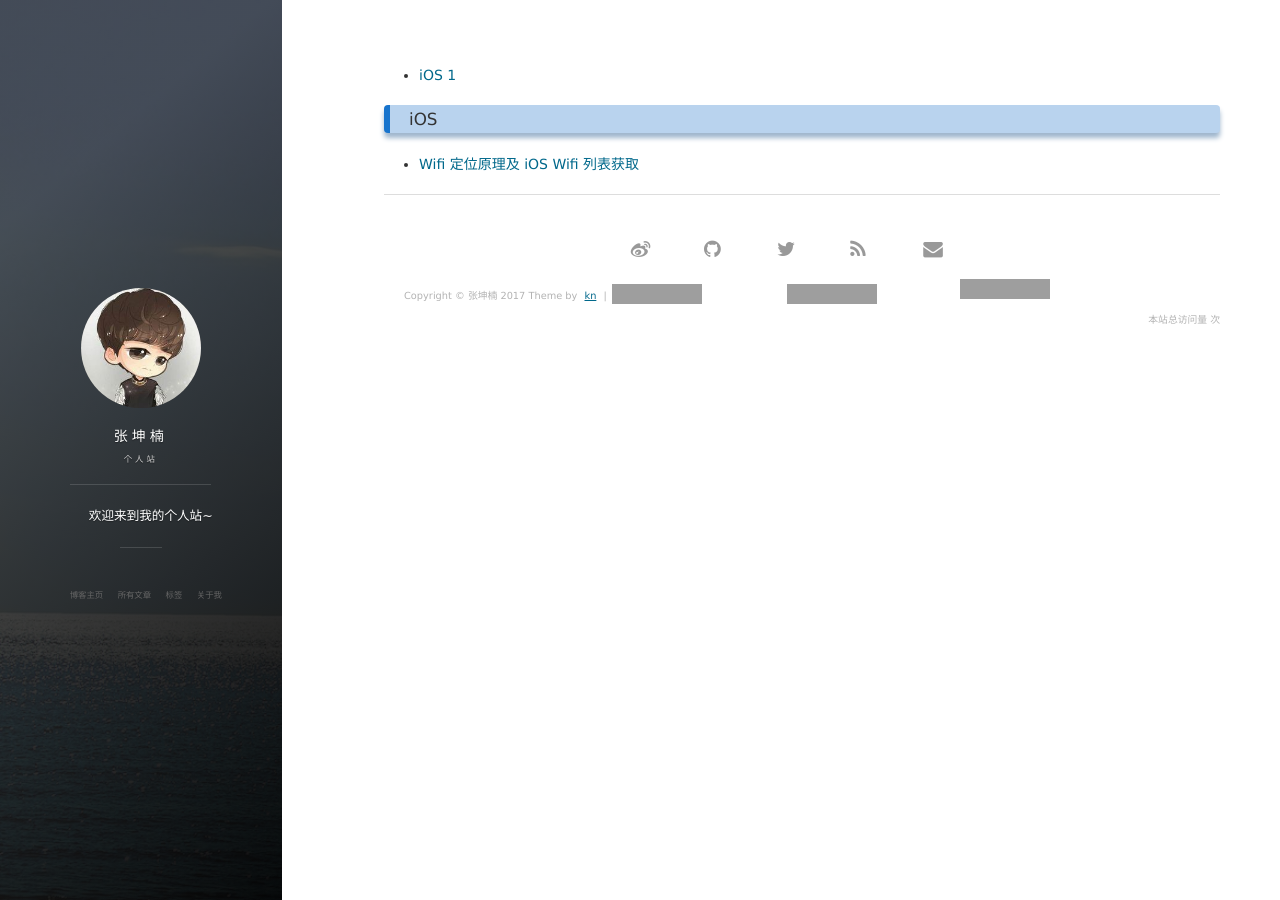
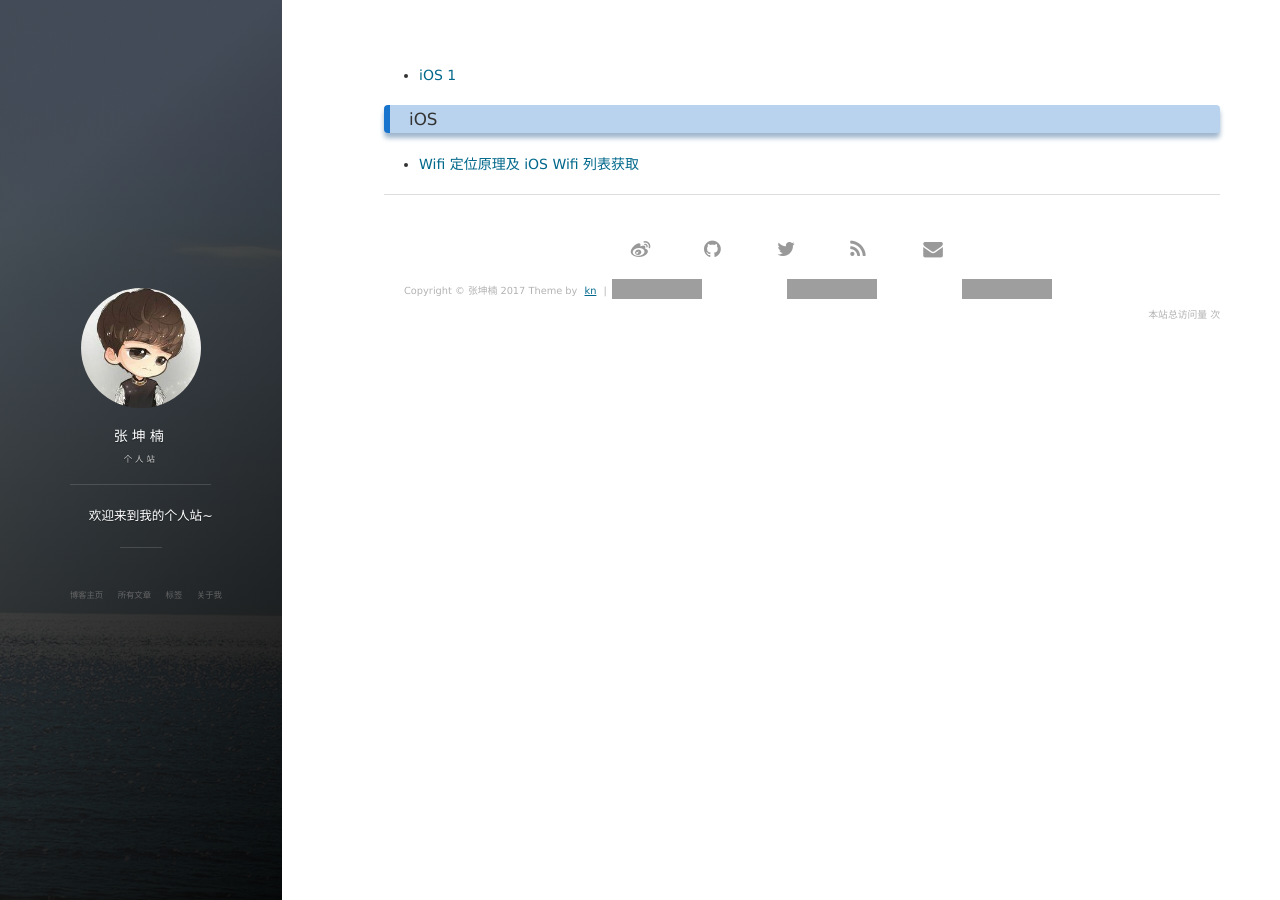
Before and after one commit to zhangkn/zhangkn.github.io, a Jekyll site: the page built from tags.html, in a window 1280 px wide. Built offline with Jekyll 4.4.1, drawn with Linux system fonts in a browser that asks for light colours; nearby versions of some CDN libraries; comment, search, counter and statistics services are not loaded; grey boxes are pictures that could not be loaded.

Commit message:
margin-left

```diff
--- a/_includes/footer.html
+++ b/_includes/footer.html
@@ -69,6 +69,7 @@
 
         <div class = "footer_div">
            <p class="copyright text-muted">
+
             Copyright &copy; {{ site.title }} {{ site.time | date: '%Y' }} Theme by <a href="{{site.url}}">kn</a> |
             <iframe
                 style="margin-left: 2px; margin-bottom:-5px;"
@@ -80,7 +81,11 @@
             style="margin-left: 2px; margin-bottom:-5px;"
             src="https://ghbtns.com/github-btn.html?user={{site.user}}&repo={{site.user}}.github.io&type=watch&count=true&v=2" frameborder="0" scrolling="0" width="170px" height="20px"></iframe>
 
-            <iframe src="https://ghbtns.com/github-btn.html?user={{site.user}}&type=follow&count=true" frameborder="0" scrolling="0" width="170px" height="20px"></iframe>
+            <iframe
+            style="margin-left: 2px; margin-bottom:-5px;"
+             src="https://ghbtns.com/github-btn.html?user={{site.user}}&type=follow&count=true" frameborder="0" scrolling="0" width="170px" height="20px"></iframe>
+
+
             </p>
         	<div align="right">
     			<link rel="stylesheet" href="//cdn.bootcss.com/font-awesome/4.3.0/css/font-awesome.min.css">
```
